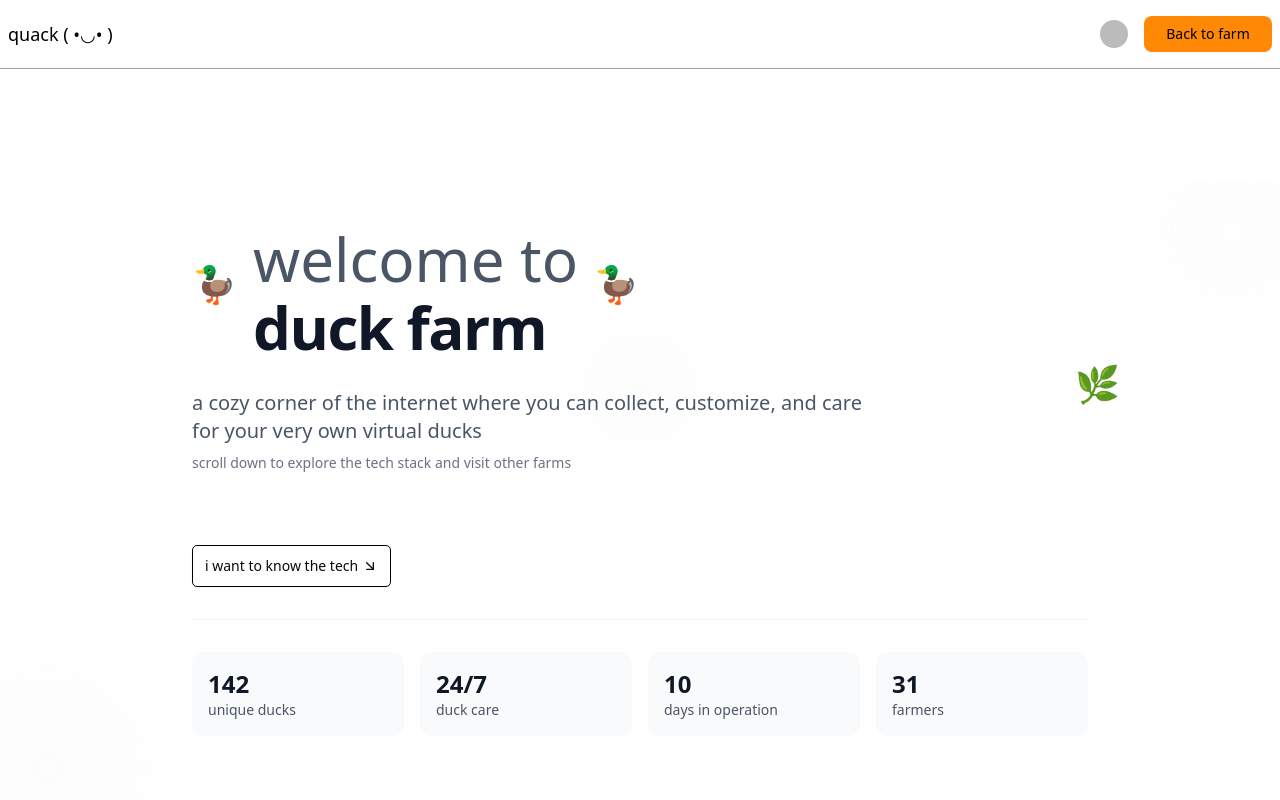
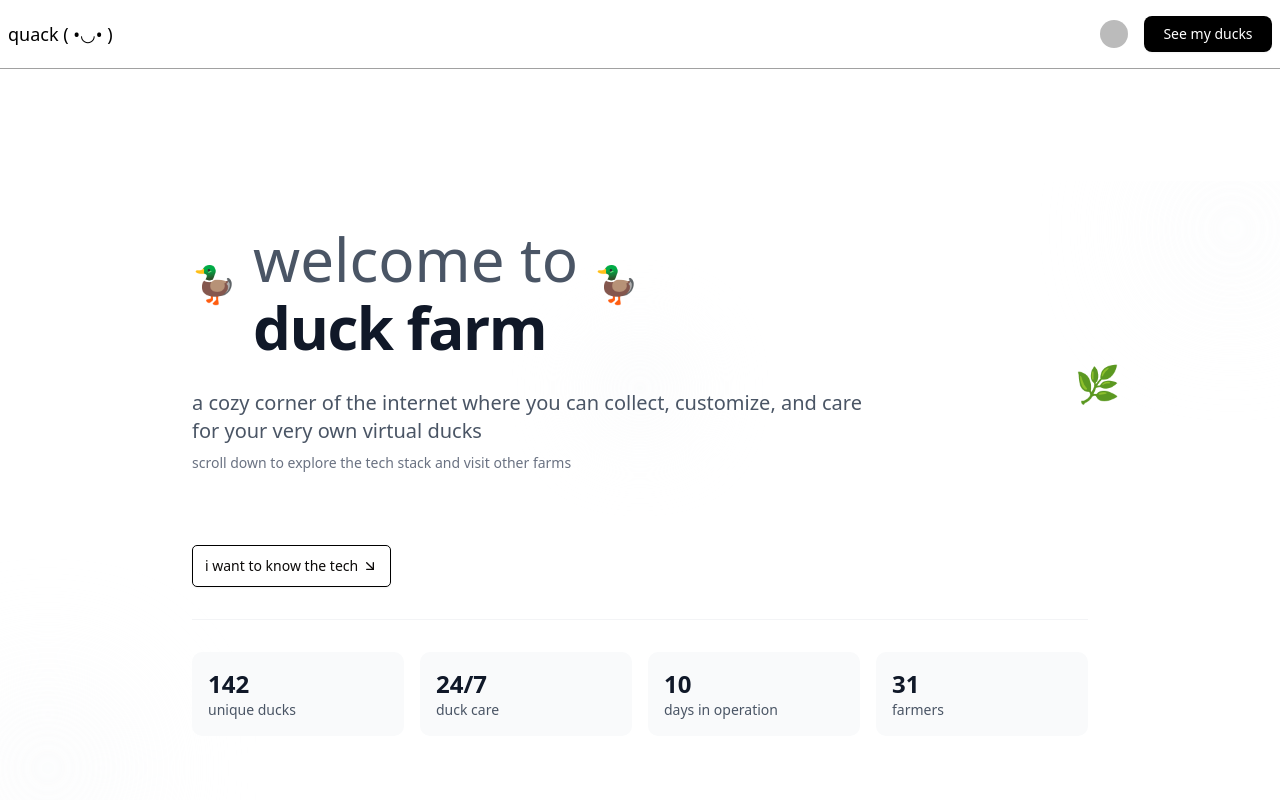
Before and after one commit to sheahwen/duck-farm-nextjs, a Next.js app: page /home in a window 1280 px wide. Shown: the top 800 px of the page. Built offline with nearby package versions, Linux system fonts and the light colour scheme; no server answers; sample sign-in values are in the browser's storage; some icons are missing.

Commit message:
Update button text

```diff
--- a/src/app/layout/NavigationButton.tsx
+++ b/src/app/layout/NavigationButton.tsx
@@ -10,8 +10,10 @@ const NavigationButton = () => {
   const pathname = usePathname();
   const { user } = useUser();
 
+  console.log('user', user);
+
   const defaultConfig = {
-    href: '/',
+    href: '/home',
     bgColor: 'bg-orange-400',
     fontColor: 'text-black',
     hoverBgColor: 'hover:bg-orange-500',
@@ -19,7 +21,7 @@ const NavigationButton = () => {
     text: 'Back to farm',
   };
   const config = {
-    '': {
+    home: {
       href: `/farms/${user?.id || '1'}`,
       bgColor: 'bg-black',
       fontColor: 'text-white',
```
